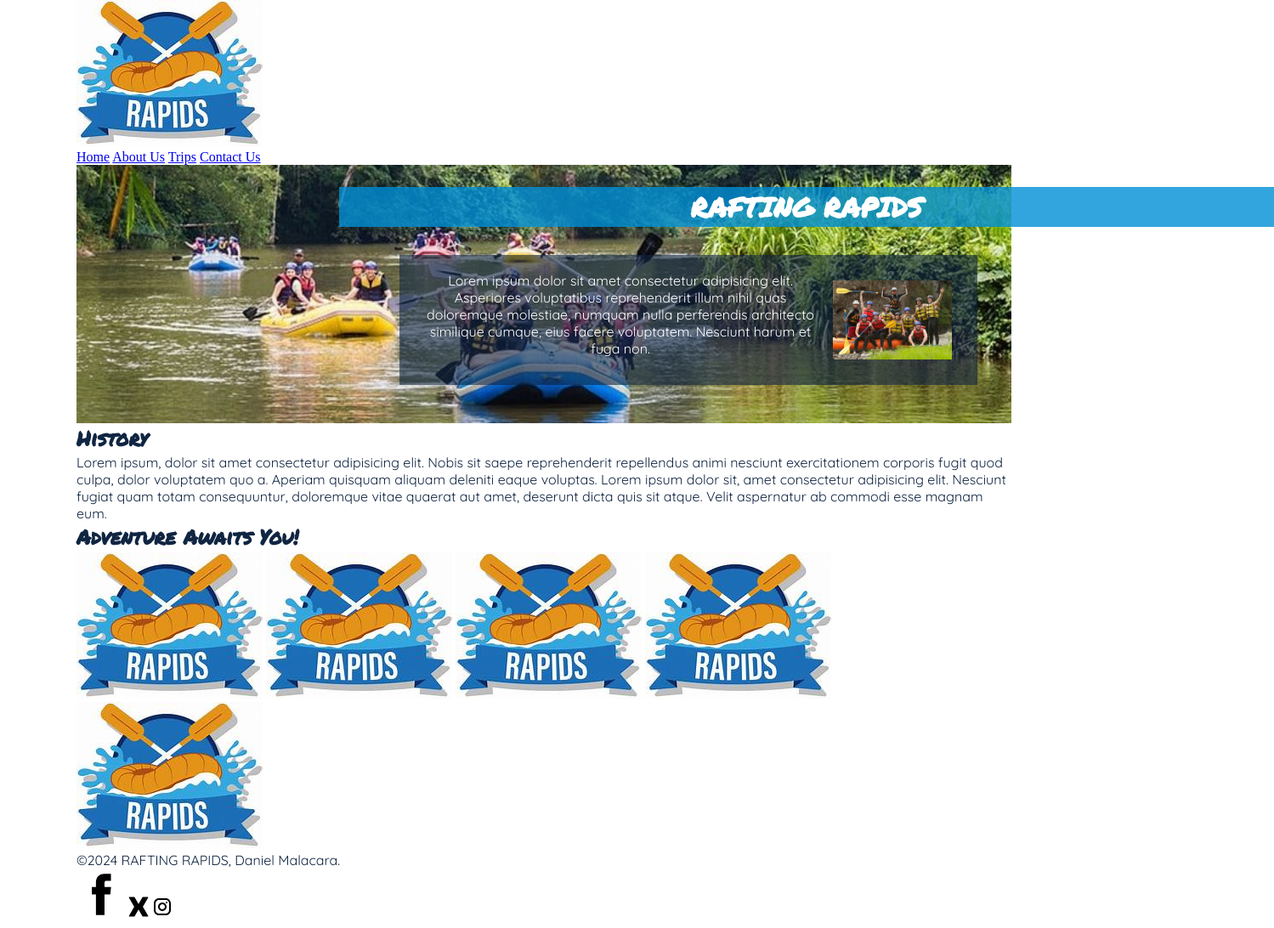
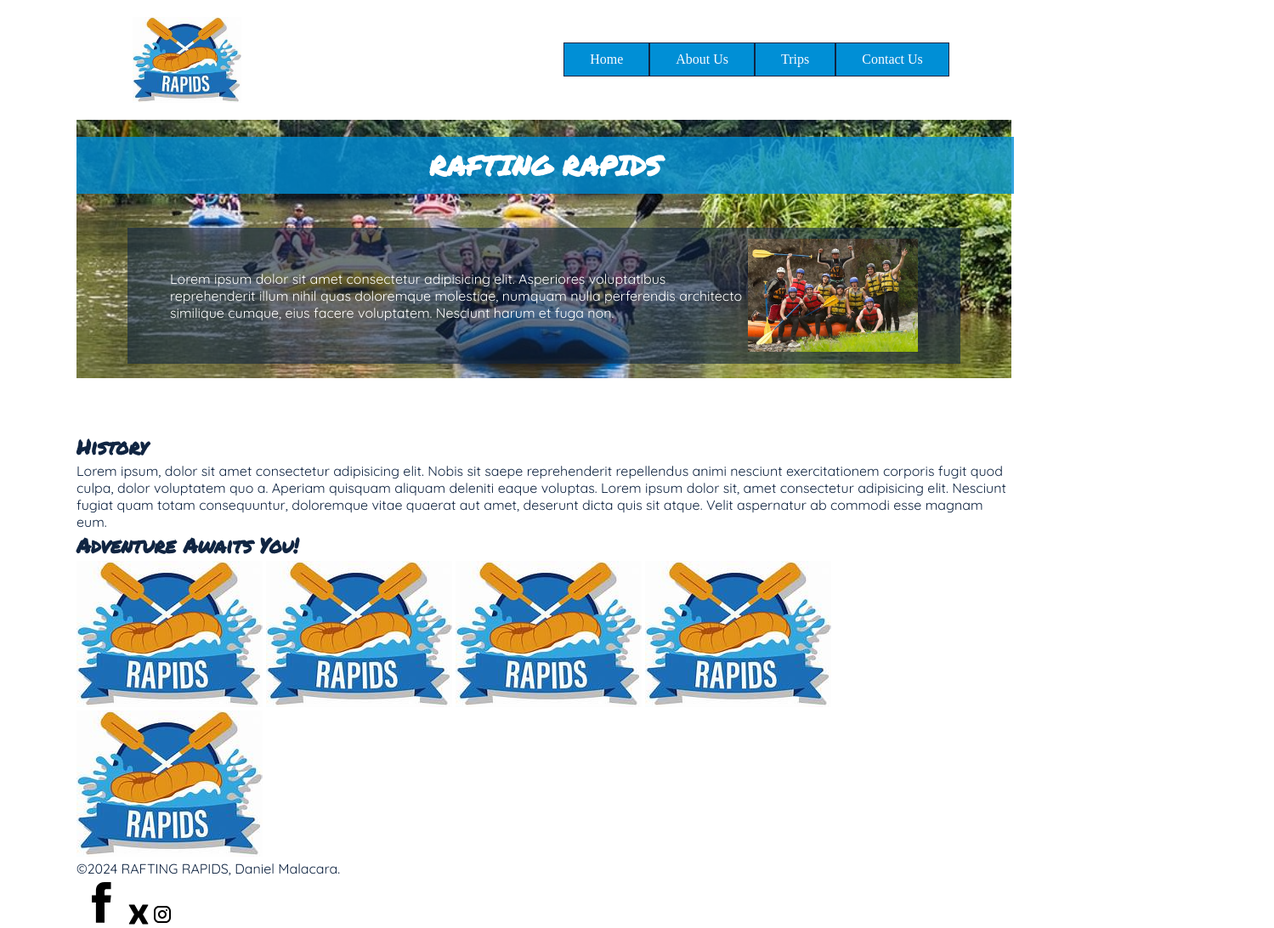
Before and after one commit to Malacara/wdd130, a plain HTML site: page wwr/about.html in a window 1280 px wide. Shown: the whole page at 85% size, 1499 px wide, since content can reach past the window. Drawn offline with Linux system fonts and the light colour scheme.

Commit message:
About.html updated

```diff
--- a/wwr/styles/rafting.css
+++ b/wwr/styles/rafting.css
@@ -6,7 +6,7 @@
     --heading-font: "Permanent Marker";
     --text-font: "Quicksand";
 }
-
+/* GENERAL THINGS */
 * {
     max-width: 1100px;
     height: auto;
@@ -23,50 +23,103 @@ p {
     color: var(--primary-color);
 }
 
-footer nav a {
-    text-decoration: none;
+
+/* HEADER THINGS */
+
+header {
+    display: grid;
+    grid-template-columns: 1fr 1fr;
+	align-items: center;
+    margin: 20px auto;
+    max-width: 1000px;
 }
 
+header img {
+    margin: 0 0.25rem 0 1rem;
+	width: 128px;
+	height: auto;
+}
 
+header nav {
+    display: flex;
 
+}
+
+header nav a {
+    text-decoration: none;
+    color: var(--accent2-color);
+    background-color: var(--secondary-color);
+    padding-left: 30px;
+    padding-right: 30px;
+    padding-top: 10px;
+    padding-bottom: 10px;
+    border: 1px solid var(--primary-color);
+}
+
+/* 1st IMAGE WITH TEXT CENTERED */
 
 div .hero{
     position: relative;
+    display: grid;
+    justify-content: center;
+    align-items: center;
+    height: 100%;
 }
 
 .hero img {
+    position: absolute;
     display: block;
     width: 100%;
     height: auto;
+    z-index: -1;
 }
 
 .hero h1 {
     background-color: rgba(0, 143, 214, 0.8);
-    position: absolute;
+    display: inline-block;
+    width: 93%;
+    height: auto;
+    margin-top: 20px;
+    padding: 10px 40px;
+    color: white;
     text-align: center;
-    width: 100%;
-    top: 220px;
-    left: 399px;
-    color: white;
 }
 
 .hero article img {
-    float: right;
-    margin: 10px;
-    width: 140px;
+    margin-left: 20px;
+    height: auto;
+    width: 200px;
+    z-index: 1;
 }
 
 .hero article p {
     color: white;
-    text-align: center;
+    text-align: left;
+    margin-right: 200px;
 }
 
 .hero article {
-    margin: 20px;
-    padding: 20px;
-    width: 50%;
+    width: 80%;
     background-color: rgba(16, 37, 66, 0.6);
-    position: absolute;
-    top: 280px;
-    left: 450px;
+    display: flex;
+    padding: 50px;
+    align-items: center;
+    justify-content: space-between;
+    flex-direction: row-reverse;
+    z-index: 1;
+    margin-top: 40px;
+    margin-bottom: 80px;
 }
+
+/* HISTORY */
+
+
+
+/* 5 IMAGES */
+
+
+/* FOOTER */
+
+footer nav a {
+    text-decoration: none;
+}
```
